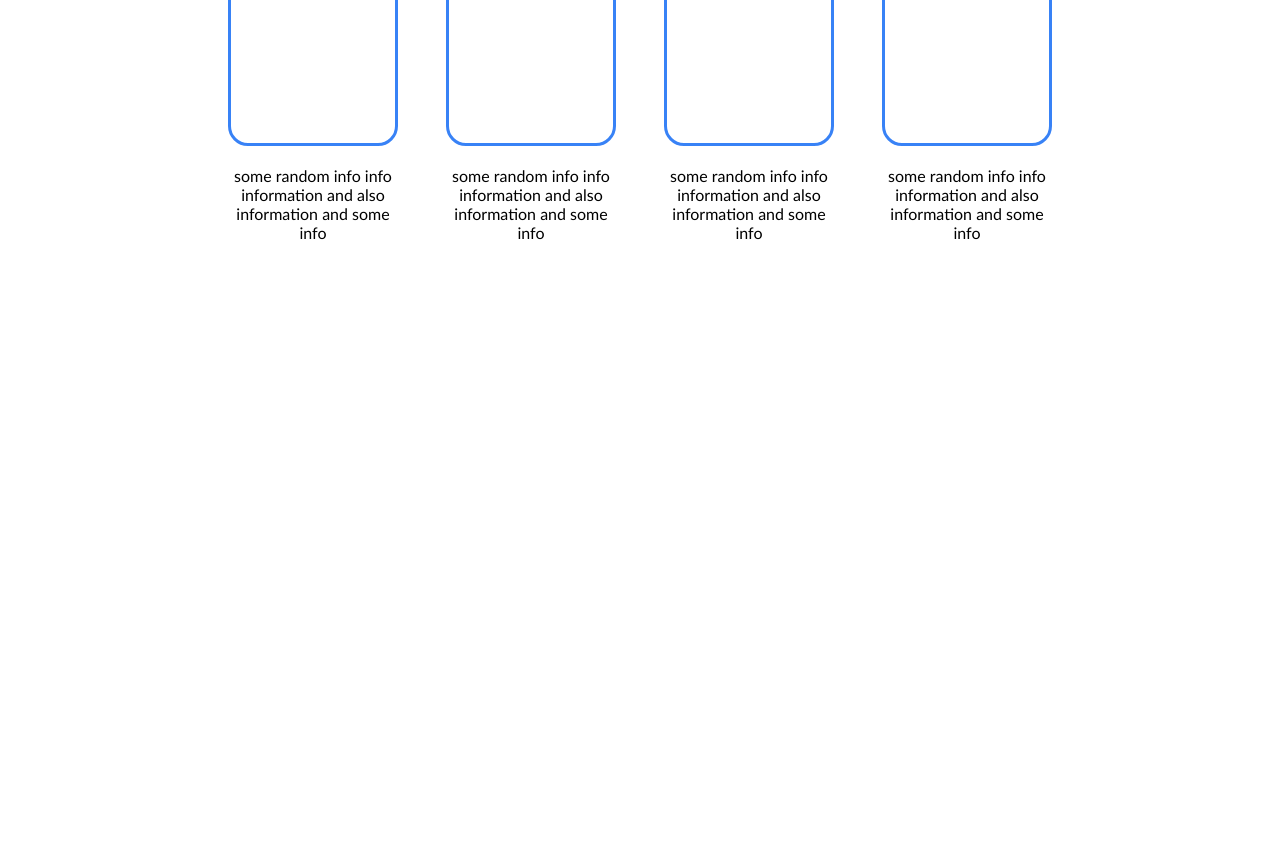
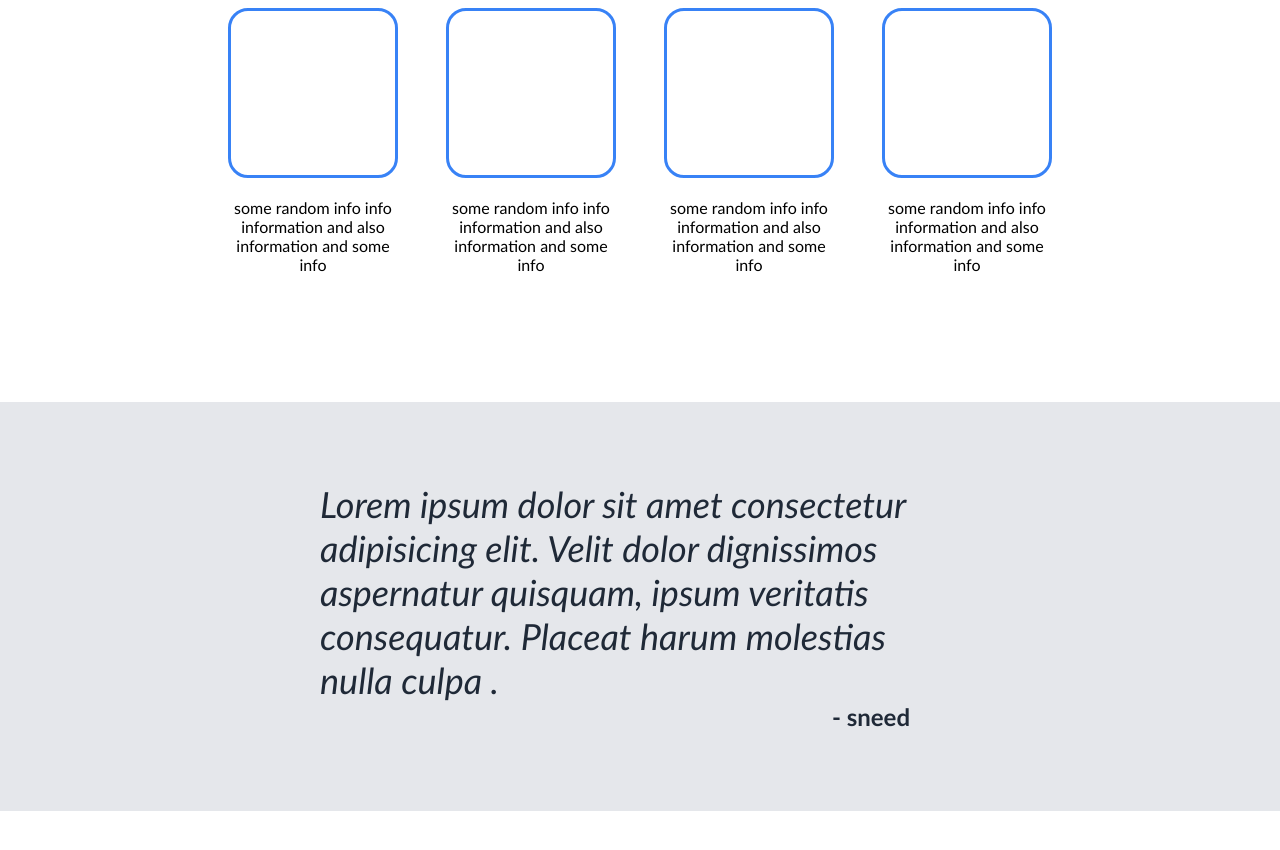
Before and after one commit to vvzxcvv/site, a plain HTML site: page index.html in a window 1280 px wide. Shown: the part 562-1412 px from the top of the page. Before the commit the page ends 852 px from the top, so only its background shows below. Drawn offline with Linux system fonts and the light colour scheme.

Commit message:
added quote

```diff
--- a/index.html
+++ b/index.html
@@ -72,5 +72,16 @@
         </div>
       </div>
     </section>
+
+    <section class="quote-section">
+      <div class="quote-wrap">
+        <div class="quote-text">
+          Lorem ipsum dolor sit amet consectetur adipisicing elit. Velit dolor
+          dignissimos aspernatur quisquam, ipsum veritatis consequatur. Placeat
+          harum molestias nulla culpa .
+        </div>
+        <div class="quote-author">- sneed</div>
+      </div>
+    </section>
   </body>
 </html>
--- a/style.scss
+++ b/style.scss
@@ -101,7 +101,7 @@ button:hover {
   display: flex;
   flex-flow: column;
   width: 80%;
-  margin: 3rem auto;
+  margin: 5rem auto;
   align-items: center;
   gap: 1.875rem;
 }
@@ -136,3 +136,31 @@ button:hover {
 .info-text {
   text-align: center;
 }
+
+.quote-section {
+  background-color: $greyish;
+  margin-bottom: 5rem;
+}
+
+.quote-wrap {
+  width: 50%;
+  margin: 8rem auto;
+  display: flex;
+  flex-flow: column;
+  padding: 5rem 0;
+}
+
+.quote-text {
+  color: $black;
+  font-size: 2.25rem;
+  font-style: italic;
+  font-weight: lighter;
+}
+
+.quote-author {
+  align-self: flex-end;
+  color: $black;
+  font-size: 1.5rem;
+  font-weight: bold;
+  padding-right: 3.125rem;
+}
```
Also changed, not shown: style.css, 1 other file.
